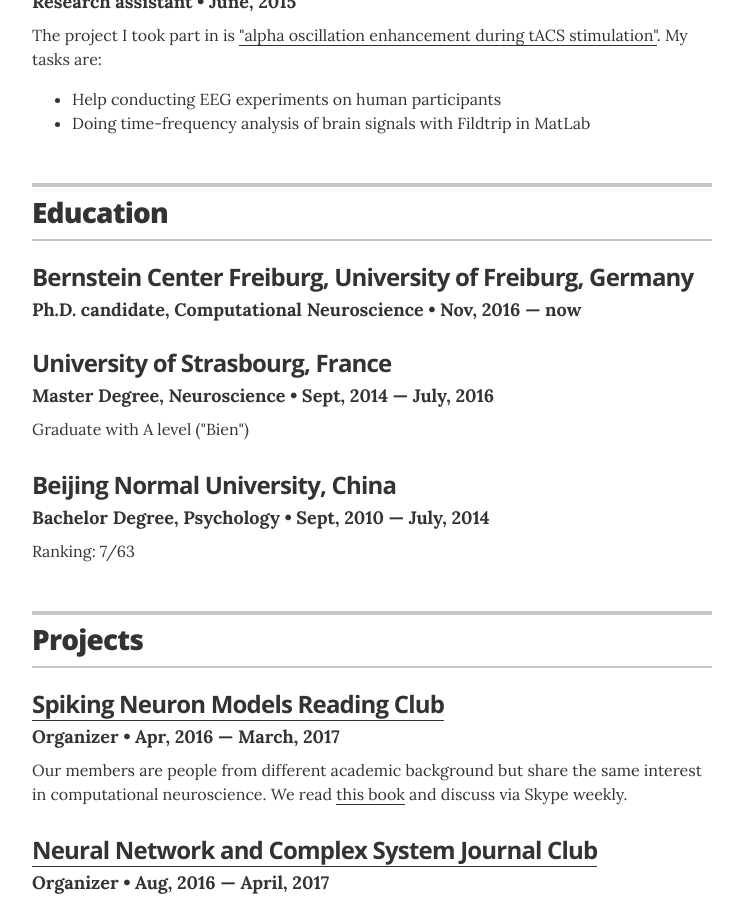
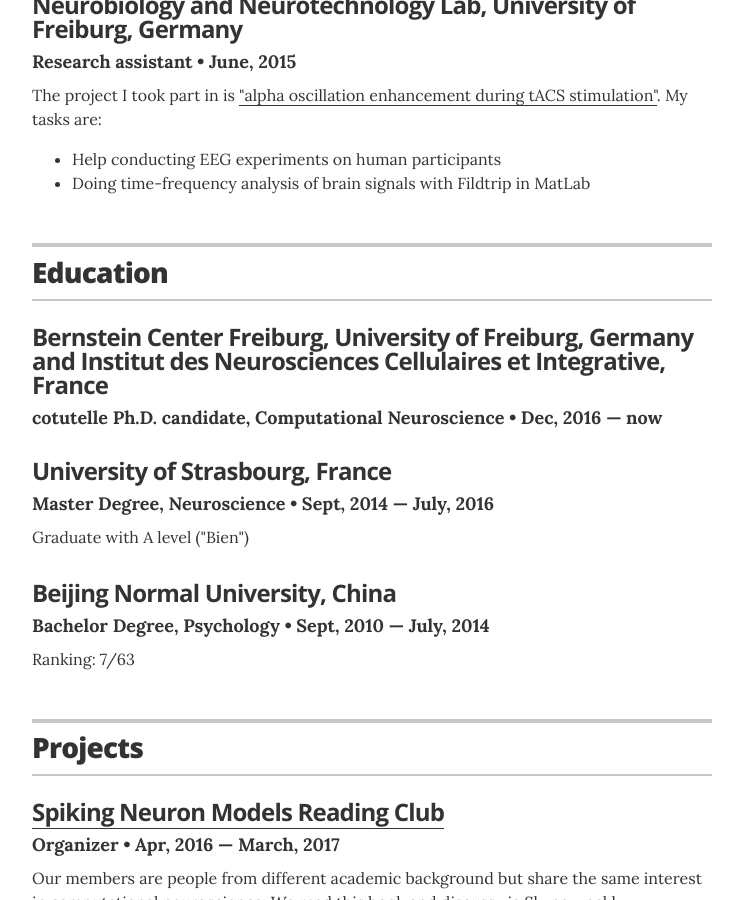
Before and after one commit to ErbB4/erbb4.github.io, a Jekyll site: the page built from index.html, in a window 1280 px wide and 900 px high, scrolled down 1716 px. Shown: the whole window, without its empty margins (268-1011 px from the left). Built offline with Jekyll 4.4.1, drawn with Linux system fonts in a browser that asks for light colours; some of the changed text lies outside the part shown.

Commit message:
education

```diff
--- a/_layouts/resume.html
+++ b/_layouts/resume.html
@@ -59,6 +59,7 @@
         <div class="resume-item" itemscope itemprop="worksFor" itemtype="http://schema.org/Organization">
           <h3 class="resume-item-title" itemprop="name">Klinik für Psychiatrie und Psychotherapie, Universitäts Klinikum Freiburg, Germany</h3>
           <h4 class="resume-item-details" itemprop="description">Research Associate &bull; Dec, 2016 &mdash; May, 2017</h4>
+          <p class="resume-item-copy">This is the preparation phase of my PhD project, I did numerical simulation of the network dynamics and synaptic plasticity during transcraninal brain stimulation (tDCS).</p>
         </div>
 
         <div class="resume-item" itemscope itemprop="worksFor" itemtype="http://schema.org/Organization">
@@ -115,8 +116,8 @@
         </header>
 
         <div class="resume-item" itemscope itemprop="alumniOf" itemtype="http://schema.org/CollegeOrUniversity">
-          <h3 class="resume-item-title" itemprop="name">Bernstein Center Freiburg, University of Freiburg, Germany</h3>
-          <h4 class="resume-item-details" itemprop="description">Ph.D. candidate, Computational Neuroscience &bull; Nov, 2016 &mdash; now</h4>
+          <h3 class="resume-item-title" itemprop="name">Bernstein Center Freiburg, University of Freiburg, Germany and Institut des Neurosciences Cellulaires et Integrative, France</h3>
+          <h4 class="resume-item-details" itemprop="description">cotutelle Ph.D. candidate, Computational Neuroscience &bull; Dec, 2016 &mdash; now</h4>
         </div>
 
         <div class="resume-item" itemscope itemprop="alumniOf" itemtype="http://schema.org/CollegeOrUniversity">
```
